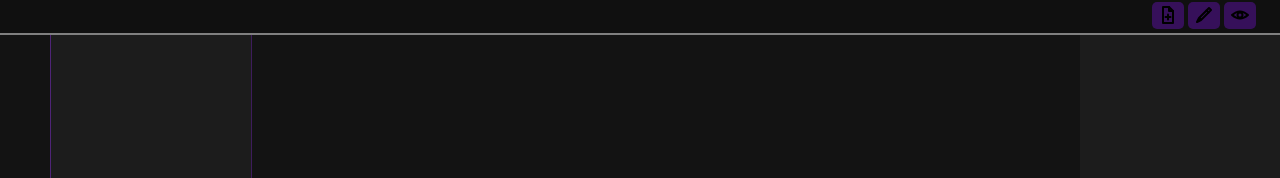
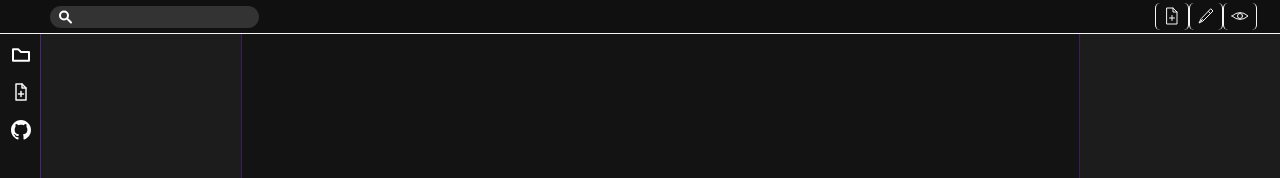
Before and after one commit to Steven-ODell/ObsidianCloneV1, an Electron app: page main.html in a window 1280 px wide. Shown: the top 178 px of the page. Drawn offline with Linux system fonts and the light colour scheme.

Commit message:
Clean up file names

```diff
--- a/file_management/fileSaver.js
+++ b/file_management/fileSaver.js
@@ -9,7 +9,7 @@ const saveFile = (documentString) => {
     if (!documentString || documentString.trim() === "") return null
     let documentSplit = documentString.split("\n")
     if (documentSplit){
-        let documentHeaderTitle = (documentSplit.at(0).substring(0, 15)) + ".md"
+        let documentHeaderTitle = (documentSplit.at(0).substring(0, 23)) + ".md"
         let cleanedTitle = cleanTitle(documentHeaderTitle)
         filePath = path.join(directoryFolder, cleanedTitle)
         // Check if the file exists
@@ -17,7 +17,8 @@ const saveFile = (documentString) => {
             fs.writeFile(filePath, documentString, (err) => { if (err) console.log(err) })
         }
         else {return "duplicate"}
-        return cleanedTitle
+        let fileButtonName = cleanedTitle.replace(".md", "")
+        return fileButtonName
     }
 }
 module.exports = { saveFile }
--- a/file_management/readFile.js
+++ b/file_management/readFile.js
@@ -9,7 +9,7 @@ const path = require('path')
 
 const readFile = (fileName) => {
     if (fileName){
-        let currentFilePath = path.join(directoryFolder, fileName)
+        let currentFilePath = path.join(directoryFolder, (fileName + ".md"))
         return fs.readFileSync(currentFilePath, 'utf8')
     }
 }
--- a/main.html
+++ b/main.html
@@ -12,23 +12,33 @@
 
 <body>
     <div id="top-bar">
-        <button id="top-bar-new-file"><svg xmlns="http://www.w3.org/2000/svg" viewBox="0 0 40 40" width="20" height="20"
-                fill="none" stroke="black" stroke-width="4" stroke-linecap="round" stroke-linejoin="round">
+        <div id="searchWrapper">
+        <svg xmlns="http://www.w3.org/2000/svg" width="15" height="15" viewBox="0 0 15 15" fill="none" stroke="white" stroke-width="2" stroke-linecap="round" stroke-linejoin="round">
+            <circle cx="6" cy="6" r="4"></circle>
+            <line x1="9" y1="9" x2="13" y2="13"></line>
+        </svg>
+        <input type="text" id="fileSearchBarInput">
+        </div>
+        <button id="top-bar-new-file">
+            <svg xmlns="http://www.w3.org/2000/svg" viewBox="0 0 40 40" width="20" height="20"
+                fill="none" stroke="whitesmoke" stroke-width="2" stroke-linecap="round" stroke-linejoin="round">
                 <path d="M 10,4 L 22,4 L 30,12 L 30,36 L 10,36 Z" />
                 <polyline points="22,4 22,12 30,12" />
                 <line x1="15" y1="24" x2="25" y2="24" />
                 <line x1="20" y1="19" x2="20" y2="29" />
             </svg>
         </button>
-        <button id="toggle-editor"><svg xmlns="http://www.w3.org/2000/svg" viewBox="0 0 40 40" width="20" height="20"
-                fill="none" stroke="black" stroke-width="4" stroke-linecap="round" stroke-linejoin="round">
+        <button id="toggle-editor">
+            <svg xmlns="http://www.w3.org/2000/svg" viewBox="0 0 40 40" width="20" height="20"
+                fill="none" stroke="whitesmoke" stroke-width="2" stroke-linecap="round" stroke-linejoin="round">
                 <path d="M 30,6 L 34,10 L 14,30 L 6,34 L 10,26 Z" />
                 <line x1="25" y1="11" x2="29" y2="15" />
                 <line x1="9" y1="31" x2="13" y2="27" />
             </svg>
         </button>
-        <button id="toggle-preview"><svg xmlns="http://www.w3.org/2000/svg" viewBox="0 0 40 40" width="20" height="20"
-                fill="none" stroke="black" stroke-width="4" stroke-linecap="round" stroke-linejoin="round">
+        <button id="toggle-preview">
+            <svg xmlns="http://www.w3.org/2000/svg" viewBox="0 0 40 40" width="20" height="20"
+                fill="none" stroke="whitesmoke" stroke-width="2" stroke-linecap="round" stroke-linejoin="round">
                 <path d="M 4,20 Q 20,6 36,20 Q 20,34 4,20 Z" />
                 <circle cx="20" cy="20" r="5" />
             </svg>
@@ -36,7 +46,30 @@
         </button>
     </div>
     <div id="div-row-body">
-        <div id="side-tool-bar"></div>
+        <div id="side-tool-bar">
+            <button id="fileExplorerButton" class="sideBarButton">
+                <svg class="fileExplorerSvg" xmlns="http://www.w3.org/2000/svg" width="20" height="20" viewBox="0 0 30 30" fill="none" stroke="white" stroke-width="3" stroke-linejoin="round" stroke-linecap="round">
+                    <path d="M 3 8 L 11 8 L 15 12 L 27 12 L 27 25 L 3 25 Z" />
+                </svg>
+            </button>
+            <button id="toolBarNewFile" class="sideBarButton">
+                <svg xmlns="http://www.w3.org/2000/svg" viewBox="0 0 40 40" width="20"
+                    height="20" fill="none" stroke="whitesmoke" stroke-width="3" stroke-linecap="round"
+                    stroke-linejoin="round">
+                    <path d="M 10,4 L 22,4 L 30,12 L 30,36 L 10,36 Z" />
+                    <polyline points="22,4 22,12 30,12" />
+                    <line x1="15" y1="24" x2="25" y2="24" />
+                    <line x1="20" y1="19" x2="20" y2="29" />
+                </svg>
+            </button>
+            <button id="gitHubButton" class="sideBarButton">
+                <svg class="gitHubSvg" xmlns="http://www.w3.org/2000/svg" width="20" height="20"
+                    viewBox="0 0 24 24" fill="white">
+                    <path
+                        d="M12 0c-6.626 0-12 5.373-12 12 0 5.302 3.438 9.8 8.207 11.387.599.111.793-.261.793-.577v-2.234c-3.338.726-4.033-1.416-4.033-1.416-.546-1.387-1.333-1.756-1.333-1.756-1.089-.745.083-.729.083-.729 1.205.084 1.839 1.237 1.839 1.237 1.07 1.834 2.807 1.304 3.492.997.107-.775.418-1.305.762-1.604-2.665-.305-5.467-1.334-5.467-5.931 0-1.311.469-2.381 1.236-3.221-.124-.303-.535-1.524.117-3.176 0 0 1.008-.322 3.301 1.23.957-.266 1.983-.399 3.003-.404 1.02.005 2.047.138 3.006.404 2.291-1.552 3.297-1.23 3.297-1.23.653 1.653.242 2.874.118 3.176.77.84 1.235 1.911 1.235 3.221 0 4.609-2.807 5.624-5.479 5.921.43.372.823 1.102.823 2.222v3.293c0 .319.192.694.801.576 4.765-1.589 8.199-6.086 8.199-11.386 0-6.627-5.373-12-12-12z" />
+                </svg>
+            </button>
+        </div>
         <div id="file-explorer"></div>
         <div id="main-editor-div-wrapper">
             <textarea name="mainText" id="main-editor-text-area"></textarea>
--- a/main.js
+++ b/main.js
@@ -6,8 +6,8 @@ const {readFile} = require('./file_management/readFile')
 
 const createWindow = () => {
     const win = new BrowserWindow({
-        width: 1080,
-        height: 720,
+        width: 1280,
+        height: 1000,
         // Initiate the preload when the window loads more details in preload
         webPreferences: {
         preload: path.join(__dirname, 'preload.js')
--- a/style.css
+++ b/style.css
@@ -13,62 +13,109 @@ body {
     height: 100vh;
     flex-grow: 1;
 }
+
 #top-bar {
     height: 35px;
     width: 100%;
     background-color: rgb(16, 16, 16);
     z-index: 5;
-    border-bottom: 2px solid grey;
+    border-bottom: 1px solid whitesmoke;
+    display: flex;
+    align-items: center;
+}
+
+#searchWrapper {
+    position: relative;
+    margin-left: 50px;
+}
+
+#fileSearchBarInput {
+    border-radius: 15px;
+    border: none;
+    background-color: rgb(51, 51, 51);
+    color: whitesmoke;
+    padding-left: 15px;
+    height: 20px;
+    outline: none;
+    padding-left: 30px;
+}
+
+#searchWrapper svg {
+    position: absolute;
+    left: 8px;
+    top: 50%;
+    transform: translateY(-50%);
 }
 
 #top-bar-new-file {
-    margin-top: 2px;
+
     padding-top: 3px;
     position: relative;
-    left: 90vw;
+    left: 70vw;
     border-radius: 5px;
     border-width: 0;
-    background-color: rgb(54, 16, 90);
+    background-color: rgb(16, 16, 16);
+    border-right: 1px solid whitesmoke;
+    border-left: 1px solid whitesmoke;
 }
 
 #top-bar-new-file:hover {
-    background-color: rgb(100, 29, 165)
+    background-color: rgb(64, 19, 106)
 }
 
 #toggle-editor {
-    margin-top: 2px;
+
     padding-top: 3px;
     position: relative;
-    left: 90vw;
+    left: 70vw;
     border-radius: 5px;
     border-width: 0;
-    background-color: rgb(54, 16, 90);
+    background-color: rgb(16, 16, 16);
+    border-right: 1px solid whitesmoke;
+    border-left: 1px solid whitesmoke;
 }
 
 #toggle-editor:hover {
-    background-color: rgb(100, 29, 165)
+    background-color: rgb(64, 19, 106)
 }
 
 #toggle-preview {
-    margin-top: 2px;
+
     padding-top: 3px;
     position: relative;
-    left: 90vw;
+    left: 70vw;
     border-radius: 5px;
     border-width: 0;
-    background-color: rgb(54, 16, 90);
+    background-color: rgb(16, 16, 16);
+    border-right: 1px solid whitesmoke;
+    border-left: 1px solid whitesmoke;
 }
+
 #toggle-preview:hover {
-    background-color: rgb(92, 27, 152)
+    background-color: rgb(64, 19, 106)
 }
 
 #side-tool-bar {
     background-color: rgb(19, 19, 19);
     display: flex;
     flex-direction: column;
-    width: 50px;
+    width: 40px;
     max-width: 50px;
     border-right: 1px solid rgb(78, 36, 118);
+}
+
+.sideBarButton {
+    background-color: rgb(19, 19, 19);
+    border: none;
+    border-radius: 10px;
+    padding-top: 5px;
+    padding-bottom: 5px;
+    margin: 5px;
+    margin-bottom: 0;
+}
+
+.sideBarButton:hover {
+    background-color: rgb(31, 31, 31);
 }
 
 #file-explorer {
@@ -83,7 +130,6 @@ body {
 }
 
 .fileButton {
-    border-radius: 5px;
     border-width: 0;
     background-color: rgb(23, 23, 23);
     color: rgb(238, 238, 238);
@@ -93,7 +139,7 @@ body {
 }
 
 .fileButton:hover {
-    background-color: rgb(92, 27, 152)
+    background-color: rgb(61, 40, 80)
 }
 
 #main-editor-div-wrapper {
@@ -142,4 +188,5 @@ body {
     width: 200px;
     max-width: 400px;
     overflow: auto;
+    border-left: 1px solid rgb(61, 28, 91);
 }
```
